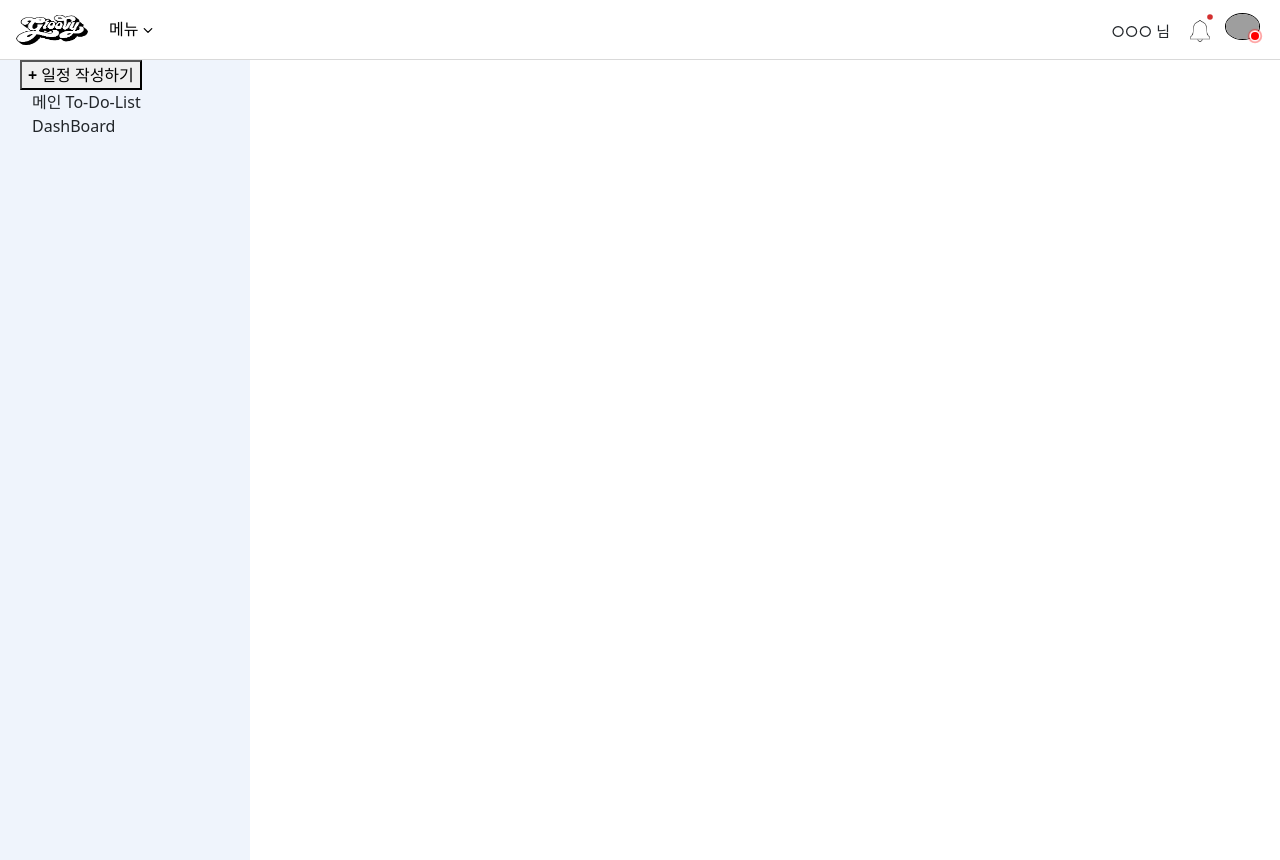
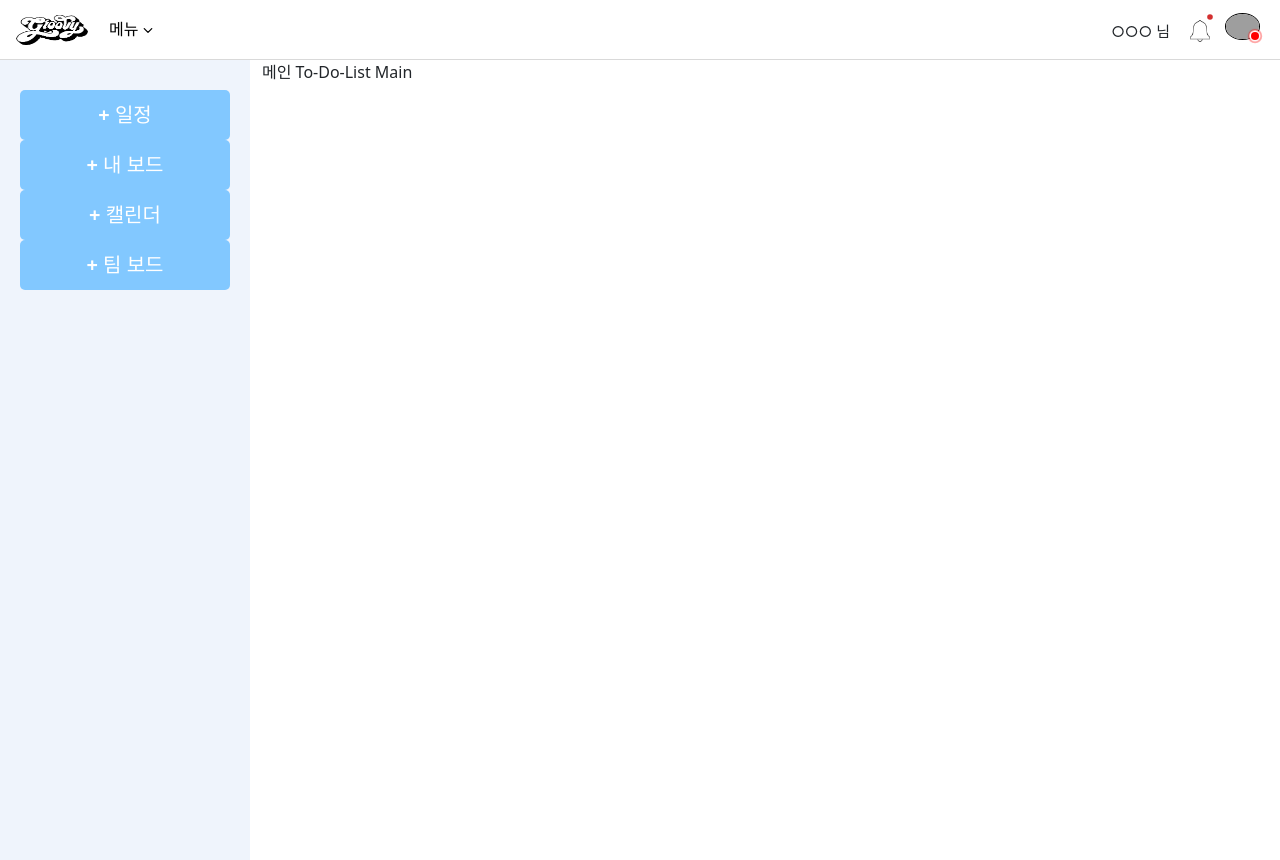
Before and after one commit to hipese/Groovy_React, a React (Create React App) app: page /list in a window 1280 px wide. Built offline with nearby package versions, Linux system fonts and the light colour scheme; grey boxes are pictures that could not be loaded.

Commit message:
GROOV-33 작업 추가

```diff
--- a/src/App.js
+++ b/src/App.js
@@ -30,18 +30,18 @@ function App() {
       <div className="MainContainer">
         <Routes>
             <Route path="/" element={<Login />} />
-            <Route path="dashboard" element={<DashBoard />} />
-            <Route path="admin" element={<Admin />} />
-            <Route path="attendence" element={<Attendence />} />
-            <Route path="board" element={<Board />} />
-            <Route path="calendar" element={<Calendar />} />
-            <Route path="contact" element={<Contact />} />
-            <Route path="dashboard" element={<DashBoard />} />
-            <Route path="email" element={<Email />} />
-            <Route path="message" element={<Message />} />
-            <Route path="sign" element={<Sign_Main />} />
-            <Route path="survey" element={<Survey />} />
-            <Route path="todolist" element={<ToDoList />} />
+            <Route path="dashboard/*" element={<DashBoard />} />
+            <Route path="admin/*" element={<Admin />} />
+            <Route path="attendence/*" element={<Attendence />} />
+            <Route path="board/*" element={<Board />} />
+            <Route path="/calendar/*" element={<Calendar />} />
+            <Route path="contact/*" element={<Contact />} />
+            <Route path="dashboard/*" element={<DashBoard />} />
+            <Route path="email/*" element={<Email />} />
+            <Route path="message/*" element={<Message />} />
+            <Route path="sign/*" element={<Sign_Main />} />
+            <Route path="survey/*" element={<Survey />} />
+            <Route path="/list/*" element={<ToDoList />} />
           </Routes>
       </div>
     </Router>
--- a/src/pages/Calendar/CalendarSub1.js
+++ /dev/null
@@ -1,14 +0,0 @@
-import React from "react";
-import { Link } from "react-router-dom";
-import styled from "styled-components";
-import style from "./Calendar.module.css";
-
-const CalendarSub1 = () => {
-  return (
-    <div className={style.CalendarContainer}>
-          <h1>Calendar1</h1>
-          <br />z<br />z<br />z<br />z<br />z<br />z<br />z<br />z<br />z<br />z<br />z<br />z<br />z<br />z<br />z<br />z<br />z<br />z<br />z<br />z<br />z<br />z<br />z<br />z<br />z<br />z<br />z<br />z<br />z<br />z<br />z<br />z<br />z<br />z<br />z<br />z<br />z<br />z<br />z<br />z<br />z<br />z<br />z<br />z<br />z<br />z<br />z<br />z<br />z
-    </div>
-  );
-};
-export default CalendarSub1;
--- a/src/pages/Calendar/CalendarSub2.js
+++ /dev/null
@@ -1,13 +0,0 @@
-import React from "react";
-import { Link } from "react-router-dom";
-import styled from "styled-components";
-import style from "./Calendar.module.css";
-
-const CalendarSub2 = () => {
-  return (
-    <div className={style.CalendarContainer}>
-      <h1>Calendar2</h1>
-    </div>
-  );
-};
-export default CalendarSub2;
--- a/src/pages/Calendar/CalendarSub3.js
+++ /dev/null
@@ -1,13 +0,0 @@
-import React from "react";
-import { Link } from "react-router-dom";
-import styled from "styled-components";
-import style from "./Calendar.module.css";
-
-const CalendarSub3 = () => {
-  return (
-    <div className={style.CalendarContainer}>
-      <h1>Calendar3</h1>
-    </div>
-  );
-};
-export default CalendarSub3;
--- a/src/pages/Main/components/Navigator/DropDown/DropDowns.js
+++ b/src/pages/Main/components/Navigator/DropDown/DropDowns.js
@@ -16,7 +16,7 @@ import down from "./assets/down.svg";
 const styles = {
   dropdown: {
     display: "block",
-    zIndex: "9999",
+
   },
   button: {
     marginTop: "15px",
@@ -30,6 +30,7 @@ const styles = {
     border: "1px solid black",
     borderRadius: "5px",
     position: "fixed",
+    zIndex: "9999",
     top: "60px",
     left: "90px",
     padding: "30px",
@@ -122,7 +123,7 @@ class Dropdown extends Component {
           <ul style={styles.list}>
             <li style={styles.item} onClick={this.toggleState}>
               <Item>
-                <Link to="/" style={styles.link}>
+                <Link to="/dashboard" style={styles.link}>
                   <List>
                     <img src={layout} alt="" width={"15px"} height={"15px"} />{" "}
                     개요
--- a/src/pages/Main/components/SlideBar/SlideBar/Calendar/CalendarSlide.js
+++ b/src/pages/Main/components/SlideBar/SlideBar/Calendar/CalendarSlide.js
@@ -1,10 +1,6 @@
     import styled from "styled-components";
     import { Routes, Route, Link } from "react-router-dom";
     import style from "./CalendarSlide.module.css";
-    import CalendarSub0 from "../../../../../Calendar/Calendar";
-    import CalendarSub1 from "../../../../../Calendar/CalendarSub1";
-    import CalendarSub2 from "../../../../../Calendar/CalendarSub2";
-    import CalendarSub3 from "../../../../../Calendar/CalendarSub3";
 
     const CalendarWrite = () => {
         return (
@@ -37,12 +33,6 @@
         return (
         <div className={style.Calendar}>
             <CalendarWrite />
-            <Routes>
-                <Route path="/" element={<CalendarSub0 />} />
-                <Route path="/Calendar2" element={<CalendarSub1 />} />
-                <Route path="/Calendar3" element={<CalendarSub2 />} />
-                <Route path="/Calendar4" element={<CalendarSub3 />} />
-            </Routes>
         </div>
         );
     };
--- a/src/pages/Main/components/SlideBar/SlideBar/SlideBar.js
+++ b/src/pages/Main/components/SlideBar/SlideBar/SlideBar.js
@@ -16,13 +16,11 @@ import SurveySlide from "./Survey/SurveySlide";
 import ToDoListSlide from "./ToDoList/ToDoListSlide";
 
 
-
-
 const SlideBar = () => {
   return (
     <div className={styles.slide}>
       <Routes>
-        <Route path="/" element={<DashBoardSlide />} />
+        <Route path="/dashboard/*" element={<DashBoardSlide />} />
         <Route path="/admin/*" element={<AdminSlide />} />
         <Route path="/attendence/*" element={<AttendenceSlide />} />
         <Route path="/board/*" element={<BoardSlide />} />
@@ -32,7 +30,7 @@ const SlideBar = () => {
         <Route path="/message/*" element={<MessageSlide />} />
         <Route path="/sign/*" element={<SignSlide />} />
         <Route path="/survey/*" element={<SurveySlide />} />
-        <Route path="/list/*" element={<ToDoListSlide />} />
+        <Route path ="/list/*" element={<ToDoListSlide />} />
       </Routes>
       </div>
   );
--- a/src/pages/Main/components/SlideBar/SlideBar/SlideBar.module.css
+++ b/src/pages/Main/components/SlideBar/SlideBar/SlideBar.module.css
@@ -1 +1,20 @@
-.slide {}
+.slide {
+    z-index: -1;
+}
+
+.btn {
+    width: 100%;
+    height: 50px;
+    border-radius: 5px;
+    border: none;
+    background-color: rgb(130, 200, 255);
+    color: white;
+    font-size: 20px;
+    position: relative;
+    top: 30px;
+    z-index: 1;
+}
+
+.btn:hover {
+    background-color: rgb(100, 180, 255);
+}
--- a/src/pages/Main/components/SlideBar/SlideBar/ToDoList/ToDoListSlide.js
+++ b/src/pages/Main/components/SlideBar/SlideBar/ToDoList/ToDoListSlide.js
@@ -1,20 +1,29 @@
-import style from "./ToDoListSlide.module.css";
+import style from "../SlideBar.module.css";
 import { Link, Route, Routes } from "react-router-dom";
-
-import ToDoListDash from "../../../../../ToDoList/ToDoList";
-import ToDoListBoard from "../../../../../ToDoList/ToDoListBoard";
-import ToDoListCalendar from "../../../../../ToDoList/ToDoListCalendar";
-import ToDoListTeam from "../../../../../ToDoList/ToDoListTeam";
 
 const ToDoListSlide = () => {
     return (
         <div className={style.ToDoListSlide}>
-            <button className={style.btn}>
-            <strong>+</strong> 일정 작성하기
-            </button>
-            <Routes>
-                <Route path="/" element={<ToDoListDash />} />
-            </Routes>
+            <Link to="">
+                <button className={style.btn}>
+                    <strong>+</strong> 일정
+                </button>
+            </Link>
+            <Link to="ToDoListBoard">
+                <button className={style.btn}>
+                    <strong>+</strong> 내 보드
+                </button>
+            </Link>
+            <Link to="ToDoListCalendar">
+                <button className={style.btn}>
+                    <strong>+</strong> 캘린더
+                </button>
+            </Link>
+            <Link to="ToDoListTeam">
+                <button className={style.btn}>
+                    <strong>+</strong> 팀 보드
+                </button>
+            </Link>
         </div>
     );
 };
--- a/src/pages/ToDoList/ToDoList.js
+++ b/src/pages/ToDoList/ToDoList.js
@@ -1,8 +1,38 @@
+import { Route, Routes } from "react-router-dom";
+import ToDoListMain from "./ToDoListMain";
+import ToDoListBoard from "./ToDoListBoard";
+import ToDoListCalendar from "./ToDoListCalendar";
+import ToDoListTeam from "./ToDoListTeam";
+
+const ToDoListM = () => {
+  return (
+    <ToDoListMain />
+  );
+};
+const ToDoListB = () => {
+  return (
+    <ToDoListBoard />
+  );
+};
+const ToDoListC = () => {
+  return (
+    <ToDoListCalendar />
+  );
+}
+const ToDoListT = () => {
+  return (
+    <ToDoListTeam />
+  );
+}
+
 const ToDoList = () => {
   return (
-    <div className="container">
-      메인 To-Do-List DashBoard
-    </div>
+    <Routes>
+      <Route path="/" element={<ToDoListM />} />
+      <Route path="/ToDoListBoard" element={<ToDoListB />} />
+      <Route path="/ToDoListCalendar" element={<ToDoListC />} />
+      <Route path="/ToDoListTeam" element={<ToDoListT />} />
+    </Routes>
   );
 };
 
--- /dev/null
+++ b/src/pages/ToDoList/ToDoListMain.js
@@ -0,0 +1,9 @@
+const ToDoListMain = () => {
+  return (
+    <div className="container">
+      메인 To-Do-List Main
+    </div>
+  );
+};
+
+export default ToDoListMain;
```
